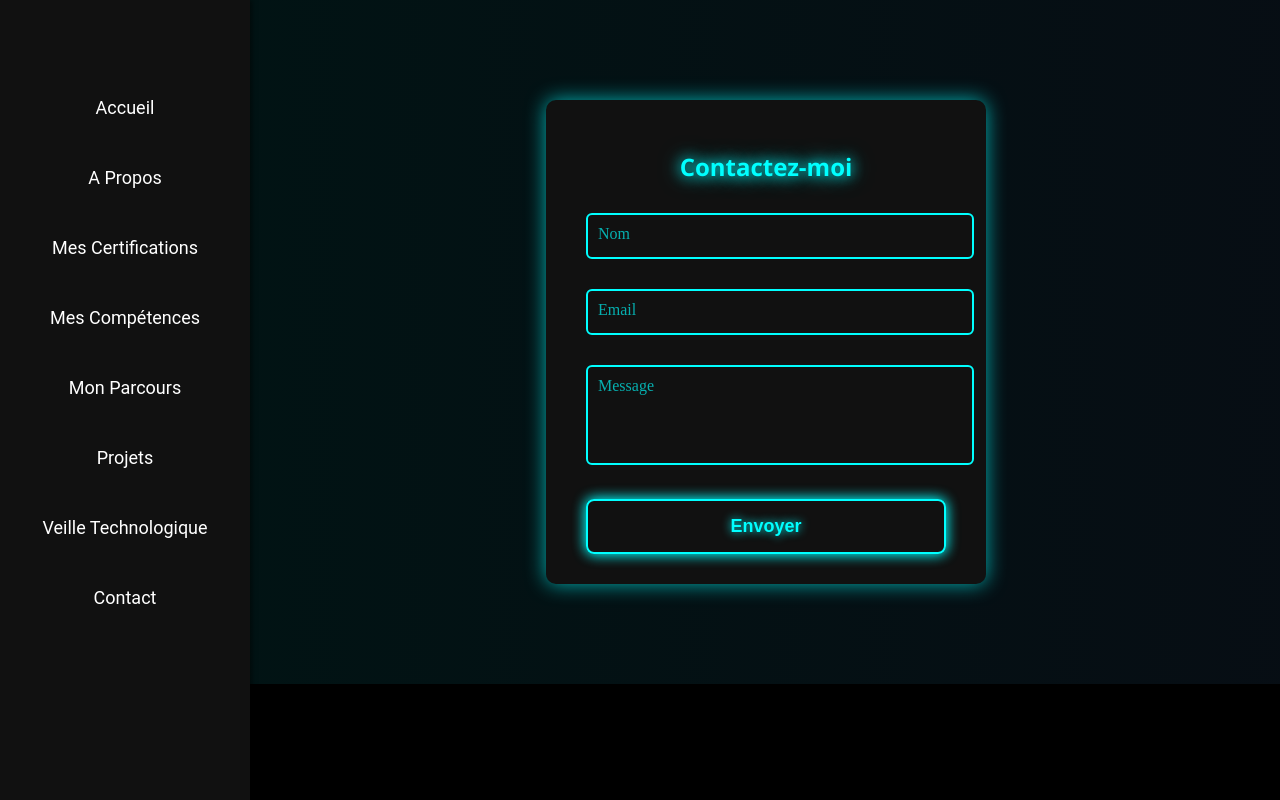
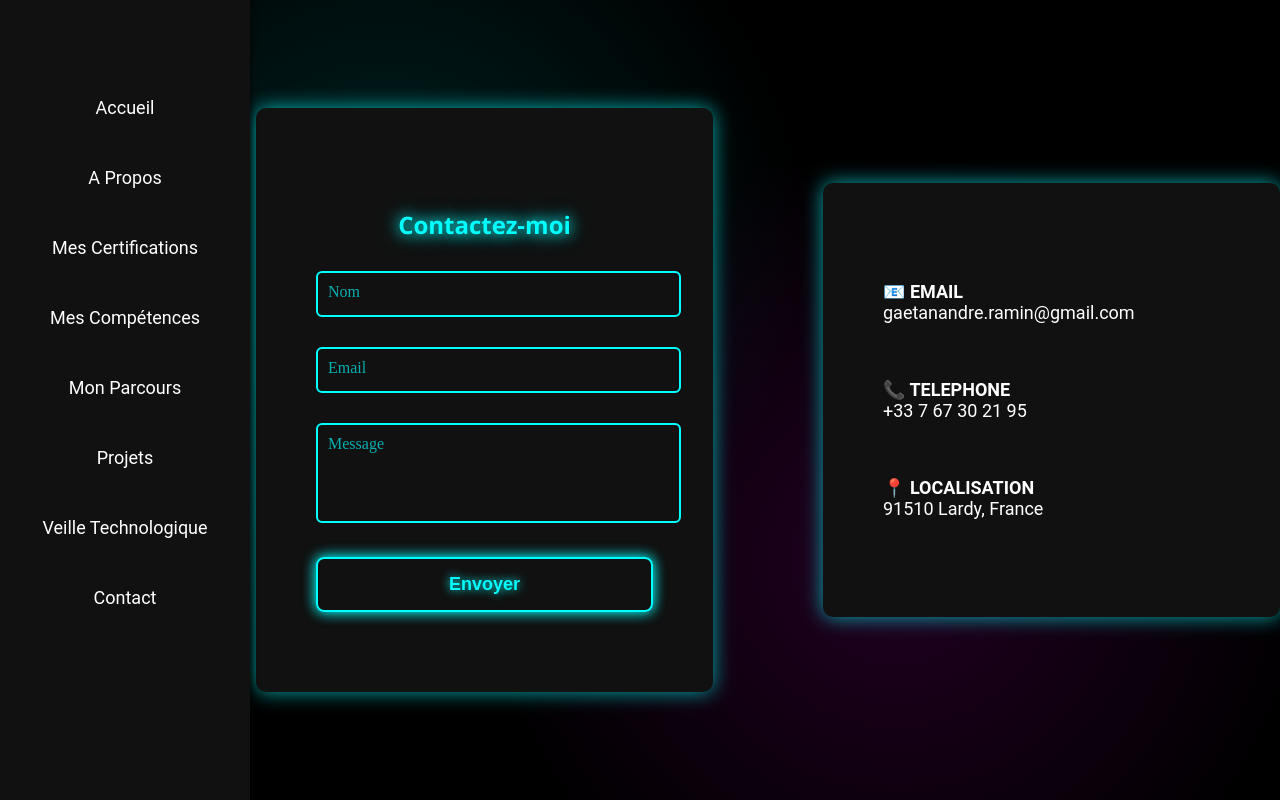
Before and after one commit to David-533/Portfolio, a Vue app: page /contact in a window 1280 px wide. Built offline with nearby package versions, Linux system fonts and the light colour scheme.

Commit message:
Enhance Contact.vue with form and contact info
Updated the contact form and added contact information section with styling adjustments.

```diff
--- a/src/Views/Contact.vue
+++ b/src/Views/Contact.vue
@@ -1,6 +1,6 @@
 <template>
-  <!-- Formulaire HTML -->
   <section class="section-contact" id="contact">
+    <!-- Formulaire -->
     <form id="contact-form" @submit.prevent="sendEmail" novalidate>
       <h2>Contactez-moi</h2>
 
@@ -21,8 +21,16 @@
 
       <button type="submit">Envoyer</button>
     </form>
+
+    <!-- Cadre infos contact -->
+    <div class="contact-info">
+      <p><strong> 📧 EMAIL</strong><br>gaetanandre.ramin@gmail.com</p>
+      <p><strong>📞 TELEPHONE</strong><br>+33 7 67 30 21 95</p>
+      <p><strong> 📍 LOCALISATION</strong><br>91510 Lardy, France</p>
+    </div>
   </section>
 </template>
+
 
 <script setup>
 import emailjs from '@emailjs/browser'
@@ -63,45 +71,50 @@ const sendEmail = () => {
 .section-contact {
   position: relative;
   z-index: 1;
-  padding: 100px 0;
+  height: 100vh; /* ✅ pas plus grand que l'écran */
   display: flex;
   justify-content: center;
+  align-items: center;
+  padding: 0; /* ✅ on retire le gros padding */
+  padding-left: 20vw; /* Décalage vers la droite */
+  overflow: hidden; /* ✅ enlève tout scroll */
+  gap: 110px; /* ✅ espace entre le formulaire et le cadre */
+
+  /* 🌌 Fond néon */
+  background:
+    radial-gradient(circle at 30% 30%, #00ffff22, transparent 40%),
+    radial-gradient(circle at 70% 70%, #ff00ff22, transparent 40%),
+    #000;
+  background-size: cover;
+  animation: neonWave 12s ease-in-out infinite alternate;
 }
 
-.section-contact::before {
-  content: "";
-  position: absolute;
-  top: 0; left: 0; right: 0; bottom: 0;
-  background: linear-gradient(270deg, #00ffff, #ff00ff, #00ffff);
-  background-size: 600% 600%;
-  animation: animFond 10s ease infinite;
-  z-index: 0;
-  opacity: 0.08; /* légère transparence */
+@keyframes neonWave {
+  0% {
+    background-position: 30% 30%, 70% 70%;
+  }
+  100% {
+    background-position: 35% 25%, 65% 75%;
+  }
 }
 
 .section-contact form {
   background: #111;
-  padding: 30px 40px;
+  padding: 80px 60px; /* ✅ plus de hauteur */
   border-radius: 10px;
   box-shadow: 0 0 20px #00ffffaa;
   width: 360px;
-  margin: 0 auto;
   animation: formFadeIn 1.2s ease-out both;
   position: relative;
   z-index: 1;
-  margin-right: 23%;
+  margin: 0;
 }
+
 
 /* Animation d'apparition */
 @keyframes formFadeIn {
-  0% {
-    opacity: 0;
-    transform: translateY(30px) scale(0.95);
-  }
-  100% {
-    opacity: 1;
-    transform: translateY(0) scale(1);
-  }
+  0% { opacity: 0; transform: translateY(30px) scale(0.95); }
+  100% { opacity: 1; transform: translateY(0) scale(1); }
 }
 
 .section-contact form h2 {
@@ -114,12 +127,8 @@ const sendEmail = () => {
 }
 
 @keyframes pulseGlow {
-  from {
-    text-shadow: 0 0 5px #00ffff, 0 0 10px #00ffffaa;
-  }
-  to {
-    text-shadow: 0 0 15px #00ffff, 0 0 25px #00ffffaa;
-  }
+  from { text-shadow: 0 0 5px #00ffff, 0 0 10px #00ffffaa; }
+  to { text-shadow: 0 0 15px #00ffff, 0 0 25px #00ffffaa; }
 }
 
 .section-contact .form-group {
@@ -184,6 +193,7 @@ const sendEmail = () => {
   transition: 0.3s ease all;
   text-shadow: 0 0 10px #00ffff;
   animation: glowButton 2s ease-in-out infinite alternate;
+
 }
 
 .section-contact button:hover {
@@ -194,12 +204,31 @@ const sendEmail = () => {
 }
 
 @keyframes glowButton {
-  0% {
-    box-shadow: 0 0 5px #00ffff;
-  }
-  100% {
-    box-shadow: 0 0 20px #00ffff, 0 0 30px #00ffffaa;
-  }
+  0% { box-shadow: 0 0 5px #00ffff; }
+  100% { box-shadow: 0 0 20px #00ffff, 0 0 30px #00ffffaa; }
+}
+.contact-info {
+  background: #111;
+  padding: 80px 60px;
+  border-radius: 10px;
+  box-shadow: 0 0 20px #00ffffaa;
+  width: 360px;
+  font-family: 'Roboto', sans-serif;
+  font-size: 18px; /* ✅ texte général plus grand */
+  display: flex;
+  flex-direction: column;
+  gap: 20px;
+  animation: formFadeIn 1.2s ease-out both;
 }
 
+/* Titre avec glow comme h2 du formulaire */
+.contact-info h3 {
+  font-family: 'Roboto', sans-serif; /* on met Roboto aussi */
+  font-size: 28px; /* ✅ titre plus grand */
+  text-align: center;
+  margin-bottom: 20px;
+  animation: pulseGlow 2s infinite alternate;
+}
+
+
 </style>
```
